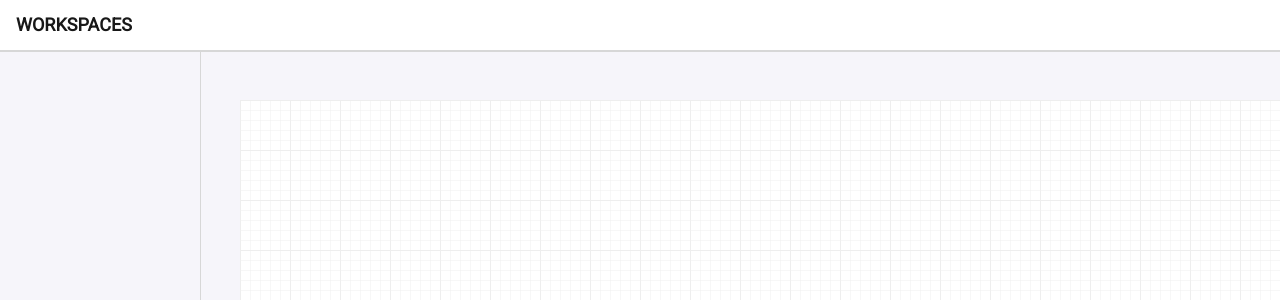
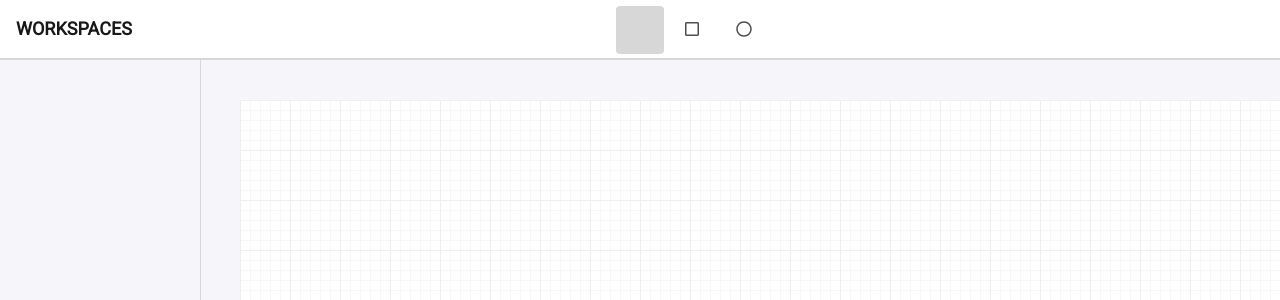
Before and after one commit to alessandrocm/dashboard, a React (Create React App) app in the folder client/: page /workspaces in a window 1280 px wide. Shown: the top 300 px of the page. Built offline with nearby package versions, Linux system fonts and the light colour scheme; what @fortawesome/fontawesome would draw is missing.

Commit message:
Updated icons, selected states

```diff
--- a/client/package.json
+++ b/client/package.json
@@ -4,9 +4,12 @@
   "private": true,
   "dependencies": {
     "@fortawesome/fontawesome": "1.1.8",
+    "@fortawesome/fontawesome-free": "5.13.0",
     "@fortawesome/fontawesome-free-solid": "5.0.13",
     "@fortawesome/fontawesome-svg-core": "1.2.28",
+    "@fortawesome/free-regular-svg-icons": "5.13.0",
     "@fortawesome/react-fontawesome": "0.1.9",
+    "classnames": "2.2.6",
     "react": "^16.13.1",
     "react-dom": "^16.13.1",
     "react-router-dom": "5.1.2",
@@ -36,10 +39,10 @@
     ]
   },
   "devDependencies": {
-    "@fortawesome/fontawesome-free": "^5.13.0",
     "@testing-library/jest-dom": "4.2.4",
     "@testing-library/react": "9.3.2",
     "@testing-library/user-event": "7.1.2",
+    "@types/classnames": "2.2.10",
     "@types/jest": "24.0.0",
     "@types/node": "12.0.0",
     "@types/react": "16.9.0",
--- a/client/src/modules/workspaces/components/Header/Header.scss
+++ b/client/src/modules/workspaces/components/Header/Header.scss
@@ -5,7 +5,8 @@
   border-bottom: 2px solid $grey2;
   display: flex;
   flex-direction: row;
-  height: 50px;
+  height: 54px;
+  padding-top: 4px;
   padding-left: 32px;
   position: absolute;
   top: 0px;
--- a/client/src/modules/workspaces/components/Toolbar/Toolbar.scss
+++ b/client/src/modules/workspaces/components/Toolbar/Toolbar.scss
@@ -4,29 +4,36 @@
   display: flex;
   flex-direction: row;
   margin: 0 auto;
-  padding: 4px;
   width: 200px;
 
   .Toolbar-item {
-    width: 32px;
-    height: 32px;
+    width: 48px;
+    height: 48px;
+    margin: 2px;
 
     .Toolbar-button {
       background-color: $white;
       border: none;
       border-radius: 4px;
       color: $grey3;
+      cursor: pointer;
       font-size: 16px;
+      height: 100%;
       width: 100%;
 
       &.selected {
         background-color: $grey2;
       }
 
-      &:hover {
-        background-color: $grey2;
-        cursor: pointer;
+      &:not(.selected):hover {
+        background-color: $white;
+        box-shadow: 0 1px 3px $grey2, 0 1px 2px $grey2;
+
+        &:active {
+          background-color: $amber2;
+        }
       }
+
     }
 
   }
--- a/client/src/modules/workspaces/components/Toolbar/Toolbar.tsx
+++ b/client/src/modules/workspaces/components/Toolbar/Toolbar.tsx
@@ -1,4 +1,5 @@
 import React from 'react';
+import classNames from 'classnames';
 import { Button } from '../../../../shared/components';
 import { PencilIcon } from '../../../../shared/components/Icons/Pencil';
 import { SquareIcon } from '../../../../shared/components/Icons/Square';
@@ -8,35 +9,46 @@ import { Tools } from '../../../../core/tools';
 import './Toolbar.scss';
 
 export interface ToolbarProps {
+  selected?: string;
   onSelect: (tool: string) => void;
 }
 
 export function Toolbar(props: ToolbarProps) {
 
+  const { selected = '' } = props;
+
   const handleSelect = (tool: string) => {
     return () => props.onSelect(tool);
   }
+
+  const isTool = (selected: string, tool: string) => {
+    return selected === tool;
+  }
+
+  const buttonClass = {'Toolbar-button': true}
+  const pencilClass = classNames(buttonClass, {'selected': isTool(selected, Tools.PENCIL)});
+  const ellipseClass = classNames(buttonClass, {'selected': isTool(selected, Tools.ELLIPSE)});
+  const rectangleClass = classNames(buttonClass, {'selected': isTool(selected, Tools.RECTANGLE)});
 
   return (
     <div className="Toolbar">
       <div className="Toolbar-item">
         <Button
-          className="Toolbar-button"
-          onClick={handleSelect(Tools.PENCIL)}
-          >
+          className={pencilClass}
+          onClick={handleSelect(Tools.PENCIL)}>
           <PencilIcon />
         </Button>
       </div>
       <div className="Toolbar-item">
         <Button
-          className="Toolbar-button"
+          className={rectangleClass}
           onClick={handleSelect(Tools.RECTANGLE)}>
           <SquareIcon />
         </Button>
       </div>
       <div className="Toolbar-item">
         <Button
-          className="Toolbar-button"
+          className={ellipseClass}
           onClick={handleSelect(Tools.ELLIPSE)}>
           <CircleIcon />
         </Button>
--- a/client/src/modules/workspaces/components/Workspaces/Workspaces.tsx
+++ b/client/src/modules/workspaces/components/Workspaces/Workspaces.tsx
@@ -3,9 +3,9 @@ import { WhiteBoard } from '../../../../core';
 import { getHeight, getWidth, windowResized } from '../../../../core/helpers/window.helper';
 import { ICoordinate } from '../../../../core/tools/Tool';
 import { Header } from '..';
+import { Toolbar } from '../Toolbar/Toolbar';
 
 import './Workspaces.scss';
-import { Toolbar } from '../Toolbar/Toolbar';
 
 function calcluateStyles({height, width}: {height: number, width: number}) {
   const position: "absolute" = "absolute";
@@ -38,12 +38,10 @@ export function Workspaces() {
 
   const boardWidth = 3000;
   const boardHeight = 1000;
-
   const [dimensions, setDimensions] = useState({
     height: getHeight(),
     width: getWidth()
   });
-
   const [tool, setTool] = useState('PENCIL');
   const [viewPortStyle, setViewPortStyle] = useState(calcluateStyles(dimensions))
 
@@ -72,7 +70,7 @@ export function Workspaces() {
       <nav className="Workspaces-nav">Nav</nav>
       <section className="Workspaces-main">
         <Header>
-          <Toolbar onSelect={handleSelectTool} />
+          <Toolbar selected={tool} onSelect={handleSelectTool} />
         </Header>
         <div className="Workspaces-viewport" onWheel={handleScroll}>
           <div style={viewPortStyle}>
--- a/client/src/shared/components/Icons/Circle.tsx
+++ b/client/src/shared/components/Icons/Circle.tsx
@@ -1,14 +1,14 @@
 import React from 'react';
-import fontawesome from '@fortawesome/fontawesome';
 import { FontAwesomeIcon } from '@fortawesome/react-fontawesome';
-import { faCircle } from '@fortawesome/fontawesome-free-solid';
+import { library } from '@fortawesome/fontawesome-svg-core';
+import { faCircle } from '@fortawesome/free-regular-svg-icons';
 
-fontawesome.library.add(faCircle);
+library.add(faCircle);
 
 export function CircleIcon() {
 
   return (
-    <FontAwesomeIcon icon='circle' />
+    <FontAwesomeIcon icon={['far', 'circle']} />
   );
 
 }
--- a/client/src/shared/components/Icons/Square.tsx
+++ b/client/src/shared/components/Icons/Square.tsx
@@ -1,14 +1,14 @@
 import React from 'react';
-import fontawesome from '@fortawesome/fontawesome';
 import { FontAwesomeIcon } from '@fortawesome/react-fontawesome';
-import { faSquare } from '@fortawesome/fontawesome-free-solid';
+import { library } from '@fortawesome/fontawesome-svg-core';
+import { faSquare } from '@fortawesome/free-regular-svg-icons';
 
-fontawesome.library.add(faSquare);
+library.add(faSquare);
 
 export function SquareIcon() {
 
   return (
-    <FontAwesomeIcon icon='square' />
+    <FontAwesomeIcon icon={['far', 'square']} />
   );
 
 }
```
Also changed, not shown: 1 other file (tests, documents, lock files or other folders).
